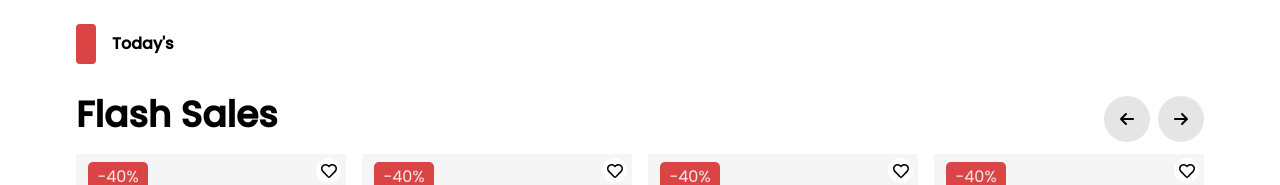
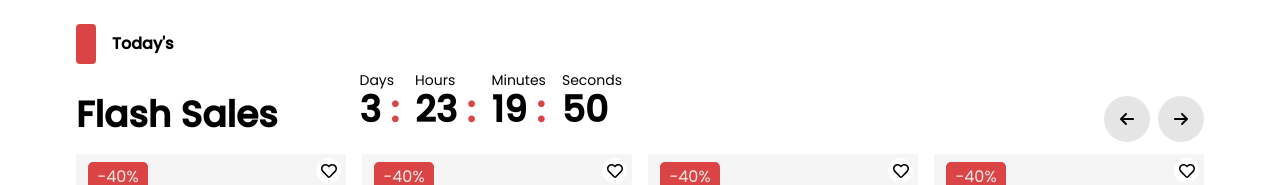
Before and after one commit to aryal31/Ecommerce-, a React (Vite) app: page / in a window 1280 px wide. Shown: the part 717-902 px from the top of the page. Built offline with nearby package versions, Linux system fonts and the light colour scheme.

Commit message:
updated timer component

```diff
--- a/src/Pages/Homepage.jsx
+++ b/src/Pages/Homepage.jsx
@@ -7,6 +7,7 @@ import Banner from "../components/Layout/Banner";
 import Ourproducts from "../components/features/home/Ourproducts";
 import Featured from "../components/features/home/Featured";
 import Servicefeatures from "../components/features/home/Servicefeatures";
+import CountdownTimer from "../components/Timer";
 
 const Homepage = () => {
   return (
--- a/src/components/Timer.jsx
+++ b/src/components/Timer.jsx
@@ -1,7 +1,68 @@
-import React from "react";
+import React, { useState, useEffect } from 'react';
 
-const Timer = () => {
-  return <div></div>;
+const CountdownTimer = ({ days, hours, minutes, seconds, className }) => {
+  const [timeLeft, setTimeLeft] = useState({
+    days,
+    hours,
+    minutes,
+    seconds
+  });
+
+  useEffect(() => {
+    const interval = setInterval(() => {
+      setTimeLeft((prevState) => {
+        let newSeconds = prevState.seconds - 1;
+        let newMinutes = prevState.minutes;
+        let newHours = prevState.hours;
+        let newDays = prevState.days;
+
+        if (newSeconds === -1) {
+          newSeconds = 59;
+          newMinutes--;
+        }
+
+        if (newMinutes === -1) {
+          newMinutes = 59;
+          newHours--;
+        }
+
+        if (newHours === -1) {
+          newHours = 23;
+          newDays--;
+        }
+
+        return {
+          days: newDays,
+          hours: newHours,
+          minutes: newMinutes,
+          seconds: newSeconds
+        };
+      });
+    }, 1000);
+
+    return () => clearInterval(interval);
+  }, []);
+
+  return (
+<div className={`flex justify-center space-x-4 ${className}`}>
+   <div>
+   <div className="text-sm">Days</div>
+   <div className="text-4xl font-bold">{timeLeft.days}<span className='text-[#db4444]'> : </span></div>
+   </div>
+   <div>
+   <div className="text-sm">Hours</div>
+   <div className="text-4xl font-bold">{timeLeft.hours}<span className='text-[#db4444]'> : </span></div>
+   </div>
+   <div>
+   <div className="text-sm">Minutes</div>
+   <div className="text-4xl font-bold">{timeLeft.minutes}<span className='text-[#db4444]'> : </span></div>
+   </div>
+   <div>
+   <div className="text-sm">Seconds</div>
+   <div className="text-4xl font-bold">{timeLeft.seconds}</div>
+   </div>
+    </div>
+  );
 };
 
-export default Timer;
+export default CountdownTimer;
--- a/src/components/features/home/Flashsale.jsx
+++ b/src/components/features/home/Flashsale.jsx
@@ -3,6 +3,7 @@ import Arrow from "../../common/Arrow";
 import Wrapper from "../../common/Wrapper";
 import Itemcard from "../product/Itemcard";
 import Orangebutton from "../../common/Orangebutton";
+import CountdownTimer from "../../Timer";
 
 const Flashsale = ({ className }) => {
   return (
@@ -10,6 +11,7 @@ const Flashsale = ({ className }) => {
       <Wrapper>
         <div className={`flex justify-between ${className}`}>
           <Heading date="Today's" title="flash sales" />
+          <CountdownTimer days={3} hours={23} minutes={19} seconds={56} className={'mt-[46px] mr-[400px]'} />
           <Arrow />
         </div>
         <div className="flex flex-col justify-center items-center">
@@ -20,7 +22,10 @@ const Flashsale = ({ className }) => {
             <Itemcard />
           </div>
           <div>
-            <Orangebutton text="View all products" className='h-[50px] w-[200px]' />
+            <Orangebutton
+              text="View all products"
+              className="h-[50px] w-[200px]"
+            />
           </div>
         </div>
       </Wrapper>
```
